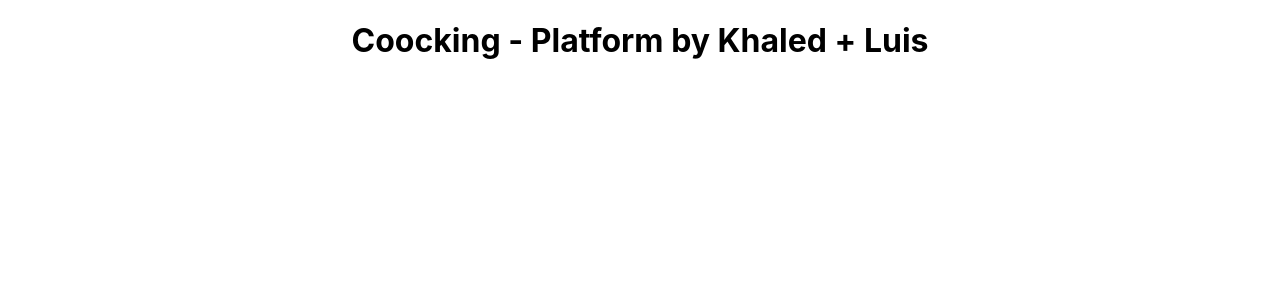
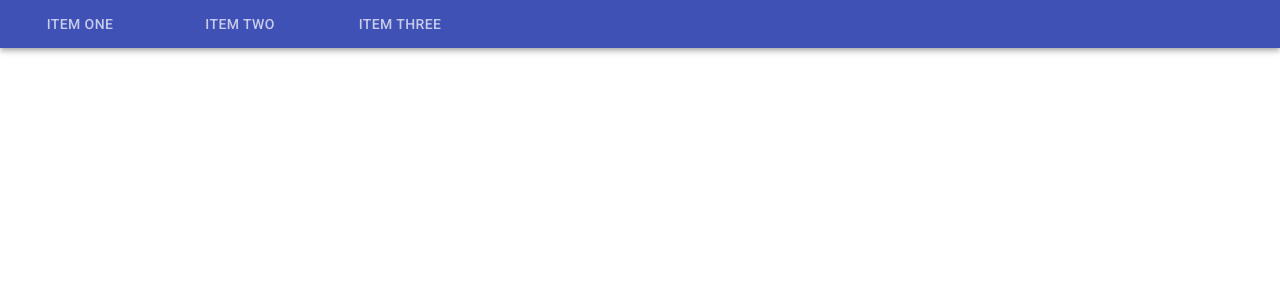
Before and after one commit to luish198/cookbook-platform, a React (Create React App) app: page / in a window 1280 px wide. Shown: the top 300 px of the page. Built offline with nearby package versions, Linux system fonts and the light colour scheme; no server answers.

Commit message:
Material UI and Fetching Data working

```diff
--- a/package.json
+++ b/package.json
@@ -3,11 +3,15 @@
   "version": "0.1.0",
   "private": true,
   "dependencies": {
+    "@material-ui/core": "^4.12.3",
+    "@material-ui/icons": "^4.11.2",
+    "@material-ui/lab": "^4.0.0-alpha.60",
     "@testing-library/jest-dom": "^5.14.1",
     "@testing-library/react": "^11.2.7",
     "@testing-library/user-event": "^12.8.3",
     "react": "^17.0.2",
     "react-dom": "^17.0.2",
+    "react-router-dom": "^5.2.0",
     "react-scripts": "4.0.3",
     "web-vitals": "^1.1.2"
   },
--- a/public/index.html
+++ b/public/index.html
@@ -10,6 +10,11 @@
       content="Web site created using create-react-app"
     />
     <link rel="apple-touch-icon" href="%PUBLIC_URL%/logo192.png" />
+
+    <link rel="stylesheet" href="https://fonts.googleapis.com/css?family=Roboto:300,400,500,700&display=swap" />
+    <link rel="stylesheet" href="https://fonts.googleapis.com/icon?family=Material+Icons" />
+
+
     <!--
       manifest.json provides metadata used when your web app is installed on a
       user's mobile device or desktop. See https://developers.google.com/web/fundamentals/web-app-manifest/
--- a/src/App.js
+++ b/src/App.js
@@ -1,12 +1,143 @@
 import logo from './logo.svg';
 import './App.css';
+import { useEffect, useState } from 'react';
+import {AppBar, Tabs,Tab} from '@material-ui/core';
+//import TabPanel from '@material-ui/lab/TabPanel'
+import { TabPanel } from '@material-ui/lab';
+import {
+  BrowserRouter as Router,
+  Switch,
+  Route,
+  Link
+} from "react-router-dom";
+
+
+
 
 function App() {
+
+  const [recipes,setRecipes] = useState([])
+
+  useEffect(() => {
+
+
+      const fetching = async () => {
+
+        const fetchingApi =  await fetch('https://cookbook-platform-api.herokuapp.com/recipes')
+
+        const result = await fetchingApi.json()
+
+        setRecipes(result)
+
+        console.log(result)
+        console.log(recipes)
+
+      }
+
+      fetching()
+
+  }, [])
+
+
+
   return (
     <div className="App">
-      <h1>Coocking - Platform by Khaled + Luis</h1>
+
+      <AppBar position="static">
+        <Tabs  aria-label="simple tabs example">
+          <Tab label="Item One"  />
+          <Tab label="Item Two"  />
+          <Tab label="Item Three"  />
+        </Tabs>
+      </AppBar>
+
+
+
+
+
+
+      {/* <h1>Coocking - Platform by Khaled + Luis</h1>
+      <Button variant="contained" color="primary">
+        Hello World
+      </Button> */}
+
+      {/* <Router>
+      <div>
+        <nav>
+          <ul>
+            <li>
+              <Link to="/">Home</Link>
+            </li>
+            <li>
+              <Link to="/about">About</Link>
+            </li>
+            <li>
+              <Link to="/users">Users</Link>
+            </li>
+          </ul>
+        </nav>
+
+        {/* A <Switch> looks through its children <Route>s and
+            renders the first one that matches the current URL. */}
+      {/* <Switch>
+          <Route path="/about">
+            <About />
+          </Route>
+          <Route path="/users">
+            <Users />
+          </Route>
+          <Route path="/">
+            <Home />
+          </Route>
+        </Switch>
+      </div>
+    </Router> */}
+
+
+
     </div>
   );
 }
 
 export default App;
+
+function Home() {
+  return <h2>Home</h2>;
+}
+
+function About() {
+  return <h2>About</h2>;
+}
+
+function Users() {
+  return <h2>Users</h2>;
+}
+
+
+//<Tabs value={value} onChange={handleChange} aria-label="simple tabs example">
+/*<Tab label="Item One" {...a11yProps(0)} />
+          <Tab label="Item Two" {...a11yProps(1)} />
+          <Tab label="Item Three" {...a11yProps(2)} />*/
+
+          // <TabPanel value={value} index={0}>
+
+/*<TabPanel  index={0}>
+        Item One
+      </TabPanel>
+      <TabPanel  index={1}>
+        Item Two
+      </TabPanel>
+      <TabPanel  index={2}>
+        Item Three
+      </TabPanel>*/
+
+/*fetch('https://cookbook-platform-api.herokuapp.com/recipes', {
+      method: 'GET',
+      headers: {
+        'Content-Type': 'application/json',
+      },
+    })
+      .then(response => response.json())
+      .then(data => {setRecipes(data)
+        console.log(recipes)
+      });*/
```
Also changed, not shown: src/components/About.js (added), src/components/Home.js (added), src/components/List.js (added), src/components/Recipe.js (added), 1 other file (tests, documents, lock files or other folders).
